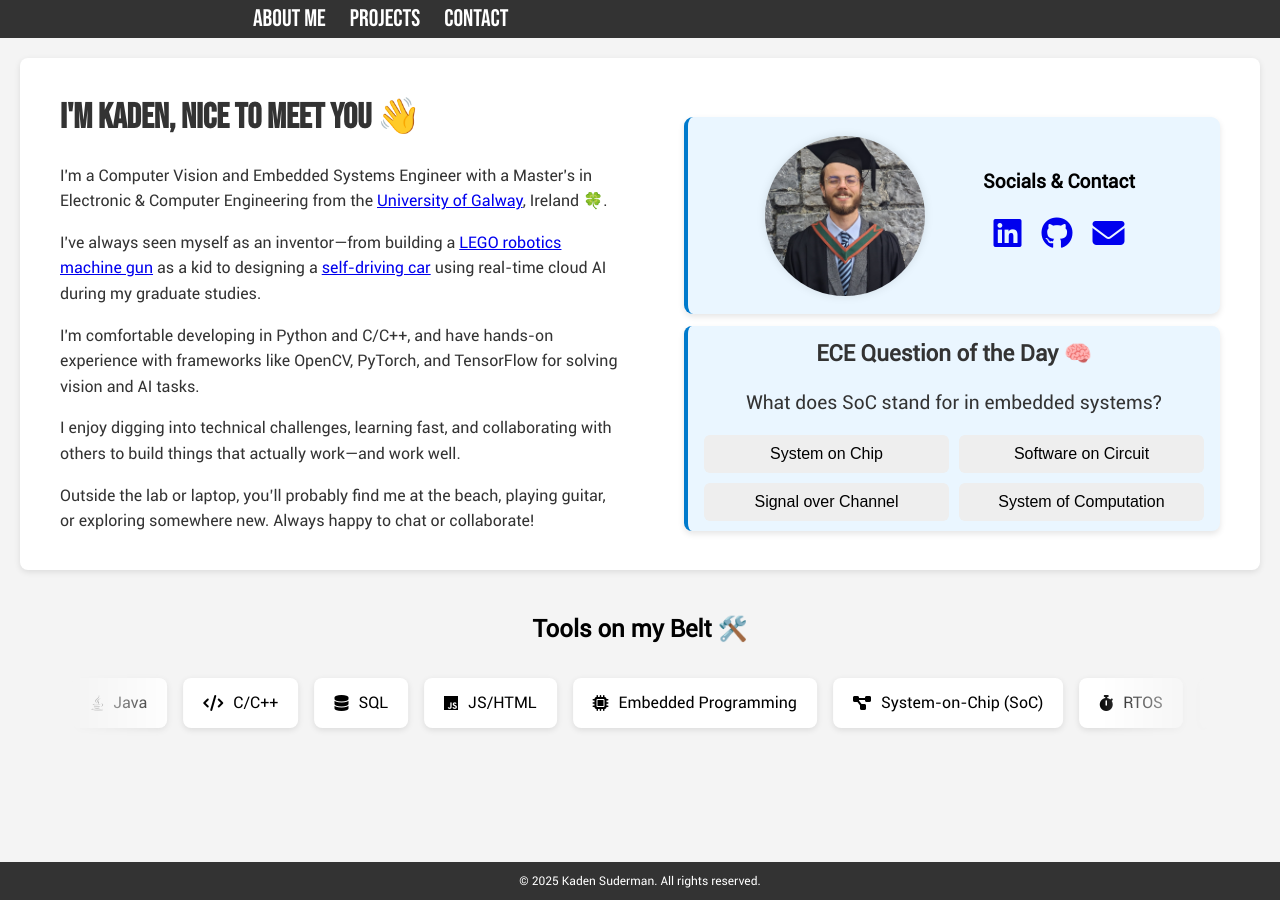
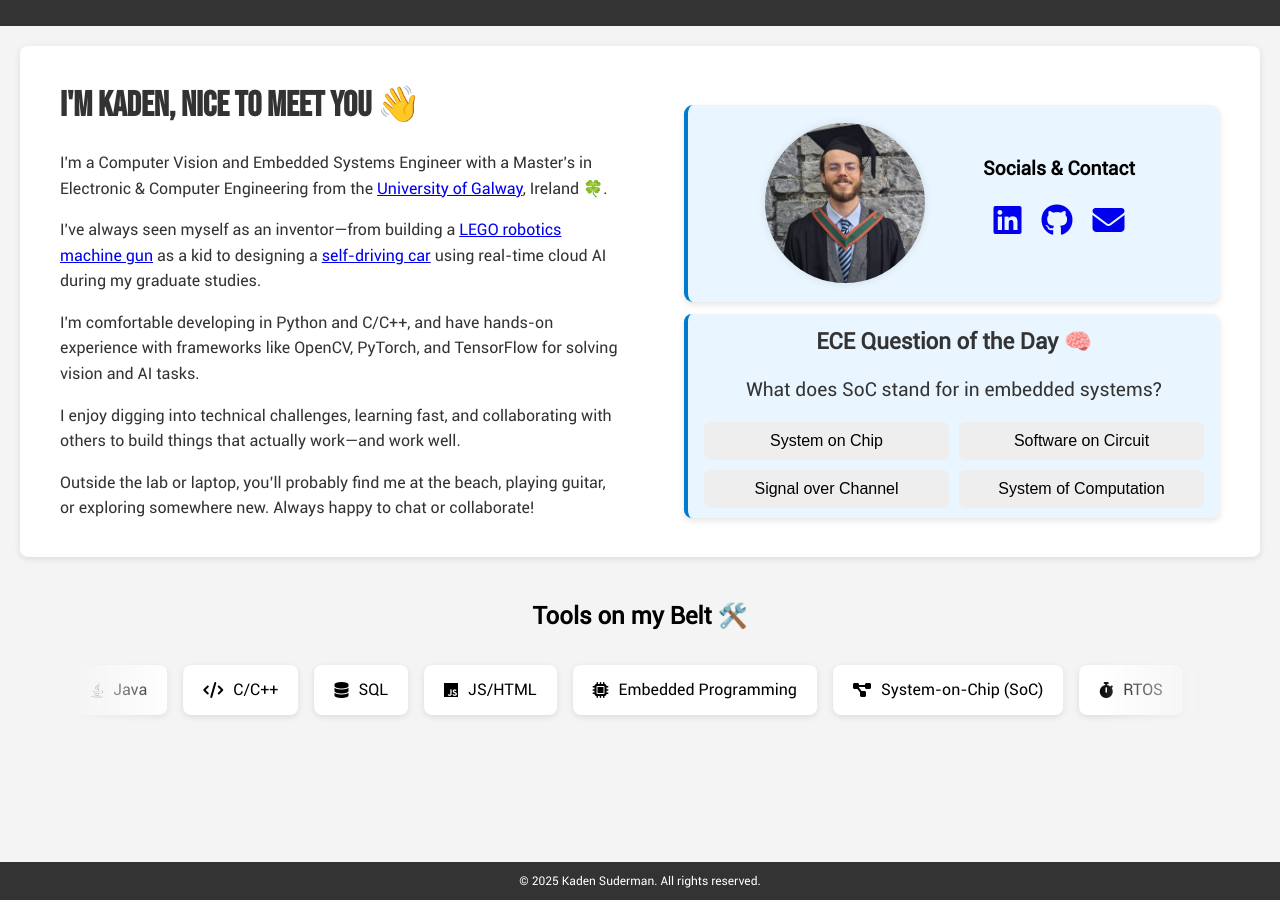
Before and after one commit to superKabe/superKabe.github.io, a Jekyll site: the page index.html, which Jekyll copies as it is, in a window 1280 px wide. Built offline with Jekyll 4.4.1, drawn with Linux system fonts in a browser that asks for light colours.

Commit message:
Updated Header

```diff
--- a/index.html
+++ b/index.html
@@ -13,9 +13,10 @@
     <header>
         <nav>
             <ul>
-                <li><a href="#about" class="bebas-links">About Me</a></li>
-                <li><a href="projects.html" class="bebas-links">Projects</a></li>
-                <li><a href="#contact" class="bebas-links">Contact</a></li>
+                <li><a></a></li>
+                <!-- <li><a href="#about" class="bebas-links">About Me</a></li> -->
+                <!-- <li><a href="projects.html" class="bebas-links">Projects</a></li> -->
+                <!-- <li><a href="#contact" class="bebas-links">Contact</a></li> -->
             </ul>
         </nav>
     </header>
```
